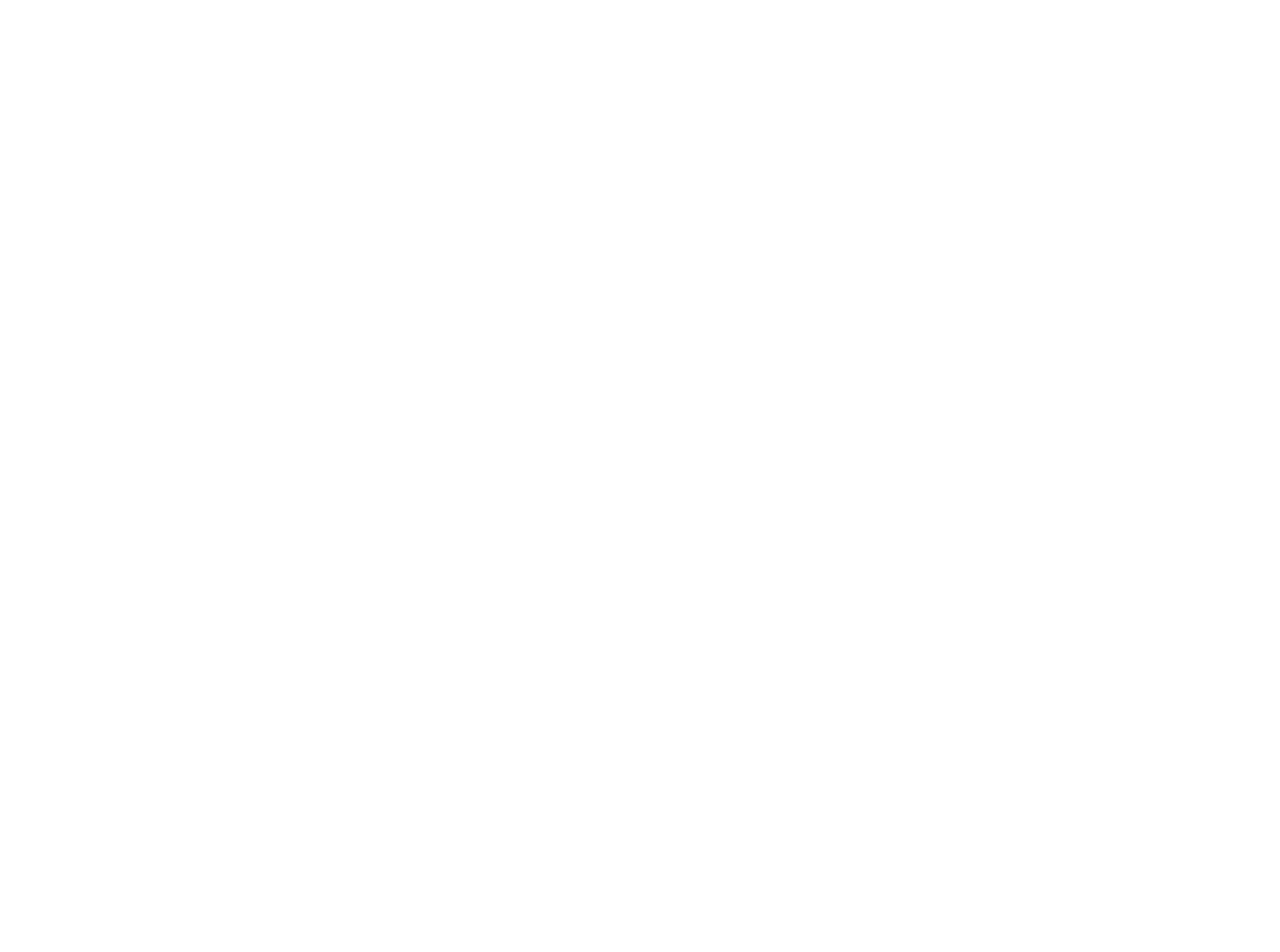
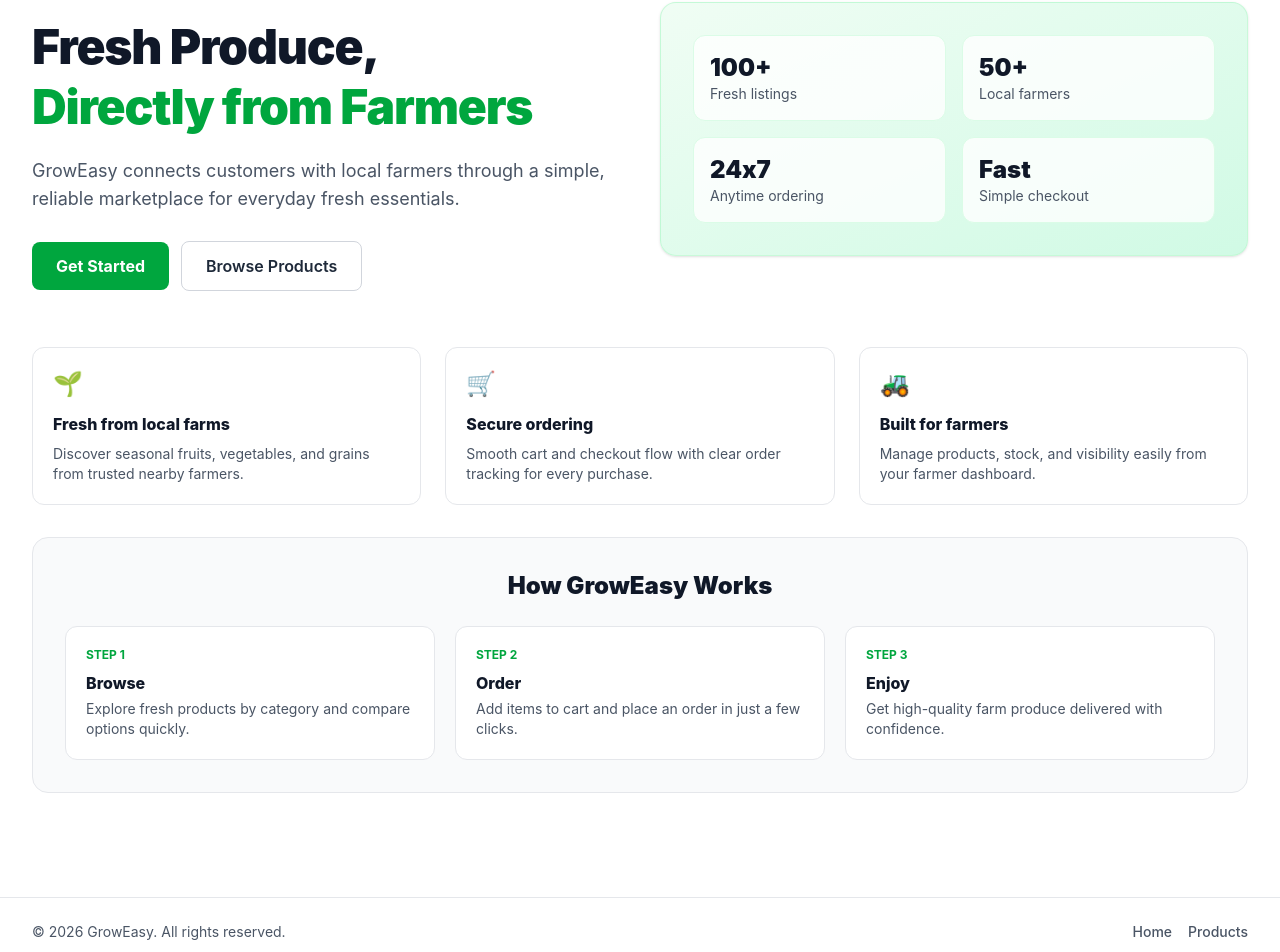
Before and after one commit to GaganDeshbhandari/GrowEasy, a React app in the folder frontend/: page / in a window 1280 px wide. Shown: the part 162-1114 px from the top of the page. Before the commit the page ends 800 px from the top, so only its background shows below. Built offline with nearby package versions, Linux system fonts and the light colour scheme; the HTML template or start-up script is replaced by a standard one.

Commit message:
landing page and footer of the website is finished

```diff
--- a/frontend/src/App.jsx
+++ b/frontend/src/App.jsx
@@ -3,6 +3,7 @@
 import { ThemeProvider } from "./context/ThemeContext";
 import Landing from "./pages/Landing";
 import Navbar from "./components/Navbar";
+import Footer from "./components/Footer";
 import ProtectedRoute from "./components/ProtectedRoute";
 
 // --- Auth Pages ---
@@ -98,6 +99,7 @@
           } />
 
         </Routes>
+        <Footer />
         </BrowserRouter>
       </AuthProvider>
     </ThemeProvider>
--- /dev/null
+++ b/frontend/src/components/Footer.jsx
@@ -0,0 +1,49 @@
+import { Link } from "react-router-dom";
+import { useAuth } from "../context/AuthContext";
+
+const Footer = () => {
+  const { user } = useAuth();
+  const currentYear = new Date().getFullYear();
+
+  const roleLink =
+    user?.role === "farmer"
+      ? { to: "/farmer/dashboard", label: "Dashboard" }
+      : user?.role === "customer"
+      ? { to: "/orders", label: "My Orders" }
+      : null;
+
+  return (
+    <footer className="mt-10 border-t border-gray-200 dark:border-gray-800 bg-white dark:bg-gray-900">
+      <div className="max-w-7xl mx-auto px-4 sm:px-6 lg:px-8 py-6 flex flex-col sm:flex-row items-center justify-between gap-3">
+        <p className="text-sm text-gray-600 dark:text-gray-400 text-center sm:text-left">
+          © {currentYear} GrowEasy. All rights reserved.
+        </p>
+
+        <div className="flex items-center gap-4 text-sm font-medium">
+          <Link
+            to="/"
+            className="text-gray-600 dark:text-gray-400 hover:text-green-600 dark:hover:text-green-400 transition"
+          >
+            Home
+          </Link>
+          <Link
+            to="/products"
+            className="text-gray-600 dark:text-gray-400 hover:text-green-600 dark:hover:text-green-400 transition"
+          >
+            Products
+          </Link>
+          {roleLink && (
+            <Link
+              to={roleLink.to}
+              className="text-gray-600 dark:text-gray-400 hover:text-green-600 dark:hover:text-green-400 transition"
+            >
+              {roleLink.label}
+            </Link>
+          )}
+        </div>
+      </div>
+    </footer>
+  );
+};
+
+export default Footer;
--- a/frontend/src/pages/Landing.jsx
+++ b/frontend/src/pages/Landing.jsx
@@ -1,2 +1,131 @@
-const Landing = () => <div>Landing Page</div>;
+import { Link } from "react-router-dom";
+import { useAuth } from "../context/AuthContext";
+
+const features = [
+	{
+		title: "Fresh from local farms",
+		description: "Discover seasonal fruits, vegetables, and grains from trusted nearby farmers.",
+		icon: "🌱",
+	},
+	{
+		title: "Secure ordering",
+		description: "Smooth cart and checkout flow with clear order tracking for every purchase.",
+		icon: "🛒",
+	},
+	{
+		title: "Built for farmers",
+		description: "Manage products, stock, and visibility easily from your farmer dashboard.",
+		icon: "🚜",
+	},
+];
+
+const steps = [
+	{ title: "Browse", text: "Explore fresh products by category and compare options quickly." },
+	{ title: "Order", text: "Add items to cart and place an order in just a few clicks." },
+	{ title: "Enjoy", text: "Get high-quality farm produce delivered with confidence." },
+];
+
+const Landing = () => {
+	const { user } = useAuth();
+
+	const primaryCta = user
+		? user.role === "farmer"
+			? { to: "/farmer/dashboard", label: "Go to Dashboard" }
+			: { to: "/products", label: "Shop Products" }
+		: { to: "/register", label: "Get Started" };
+
+	const secondaryCta = user
+		? user.role === "farmer"
+			? { to: "/profile/farmer", label: "Update Profile" }
+			: { to: "/orders", label: "View My Orders" }
+		: { to: "/products", label: "Browse Products" };
+
+	return (
+		<div className="bg-white dark:bg-gray-950">
+			<section className="max-w-7xl mx-auto px-4 sm:px-6 lg:px-8 pt-16 pb-14">
+				<div className="grid lg:grid-cols-2 gap-10 items-center">
+					<div>
+						<p className="inline-flex items-center gap-2 text-xs sm:text-sm font-semibold text-green-700 dark:text-green-400 bg-green-50 dark:bg-green-900/30 border border-green-200 dark:border-green-800 px-3 py-1 rounded-full mb-5">
+							GrowEasy • Farm to Home
+						</p>
+						<h1 className="text-4xl sm:text-5xl font-black tracking-tight text-gray-900 dark:text-white leading-tight">
+							Fresh Produce,
+							<span className="block text-green-600 dark:text-green-400">Directly from Farmers</span>
+						</h1>
+						<p className="mt-5 text-base sm:text-lg text-gray-600 dark:text-gray-300 max-w-xl">
+							GrowEasy connects customers with local farmers through a simple, reliable marketplace for everyday fresh essentials.
+						</p>
+
+						<div className="mt-7 flex flex-wrap items-center gap-3">
+							<Link
+								to={primaryCta.to}
+								className="inline-flex items-center justify-center bg-green-600 hover:bg-green-700 text-white font-bold px-6 py-3 rounded-lg transition"
+							>
+								{primaryCta.label}
+							</Link>
+							<Link
+								to={secondaryCta.to}
+								className="inline-flex items-center justify-center border border-gray-300 dark:border-gray-700 text-gray-800 dark:text-gray-100 hover:bg-gray-100 dark:hover:bg-gray-900 font-semibold px-6 py-3 rounded-lg transition"
+							>
+								{secondaryCta.label}
+							</Link>
+						</div>
+					</div>
+
+					<div className="bg-gradient-to-br from-green-50 to-emerald-100 dark:from-gray-900 dark:to-gray-800 border border-green-200/70 dark:border-gray-700 rounded-2xl p-6 sm:p-8 shadow-sm">
+						<div className="grid grid-cols-2 gap-4">
+							<div className="rounded-xl bg-white/80 dark:bg-gray-900/70 p-4 border border-green-100 dark:border-gray-700">
+								<p className="text-2xl font-black text-gray-900 dark:text-white">100+</p>
+								<p className="text-sm text-gray-600 dark:text-gray-300">Fresh listings</p>
+							</div>
+							<div className="rounded-xl bg-white/80 dark:bg-gray-900/70 p-4 border border-green-100 dark:border-gray-700">
+								<p className="text-2xl font-black text-gray-900 dark:text-white">50+</p>
+								<p className="text-sm text-gray-600 dark:text-gray-300">Local farmers</p>
+							</div>
+							<div className="rounded-xl bg-white/80 dark:bg-gray-900/70 p-4 border border-green-100 dark:border-gray-700">
+								<p className="text-2xl font-black text-gray-900 dark:text-white">24x7</p>
+								<p className="text-sm text-gray-600 dark:text-gray-300">Anytime ordering</p>
+							</div>
+							<div className="rounded-xl bg-white/80 dark:bg-gray-900/70 p-4 border border-green-100 dark:border-gray-700">
+								<p className="text-2xl font-black text-gray-900 dark:text-white">Fast</p>
+								<p className="text-sm text-gray-600 dark:text-gray-300">Simple checkout</p>
+							</div>
+						</div>
+					</div>
+				</div>
+			</section>
+
+			<section className="max-w-7xl mx-auto px-4 sm:px-6 lg:px-8 pb-8">
+				<div className="grid md:grid-cols-3 gap-4 sm:gap-6">
+					{features.map((feature) => (
+						<div
+							key={feature.title}
+							className="bg-white dark:bg-gray-900 border border-gray-200 dark:border-gray-800 rounded-xl p-5"
+						>
+							<p className="text-2xl mb-3">{feature.icon}</p>
+							<h3 className="font-extrabold text-gray-900 dark:text-white mb-2">{feature.title}</h3>
+							<p className="text-sm text-gray-600 dark:text-gray-300">{feature.description}</p>
+						</div>
+					))}
+				</div>
+			</section>
+
+			<section className="max-w-7xl mx-auto px-4 sm:px-6 lg:px-8 pb-16">
+				<div className="bg-gray-50 dark:bg-gray-900 border border-gray-200 dark:border-gray-800 rounded-2xl p-6 sm:p-8">
+					<h2 className="text-2xl font-black text-gray-900 dark:text-white mb-6 text-center">How GrowEasy Works</h2>
+					<div className="grid md:grid-cols-3 gap-5">
+						{steps.map((step, index) => (
+							<div key={step.title} className="bg-white dark:bg-gray-950 border border-gray-200 dark:border-gray-800 rounded-xl p-5">
+								<p className="text-xs font-bold text-green-600 dark:text-green-400 mb-2">STEP {index + 1}</p>
+								<h3 className="font-extrabold text-gray-900 dark:text-white mb-1">{step.title}</h3>
+								<p className="text-sm text-gray-600 dark:text-gray-300">{step.text}</p>
+							</div>
+						))}
+					</div>
+				</div>
+			</section>
+		</div>
+	);
+};
+
 export default Landing;
```
